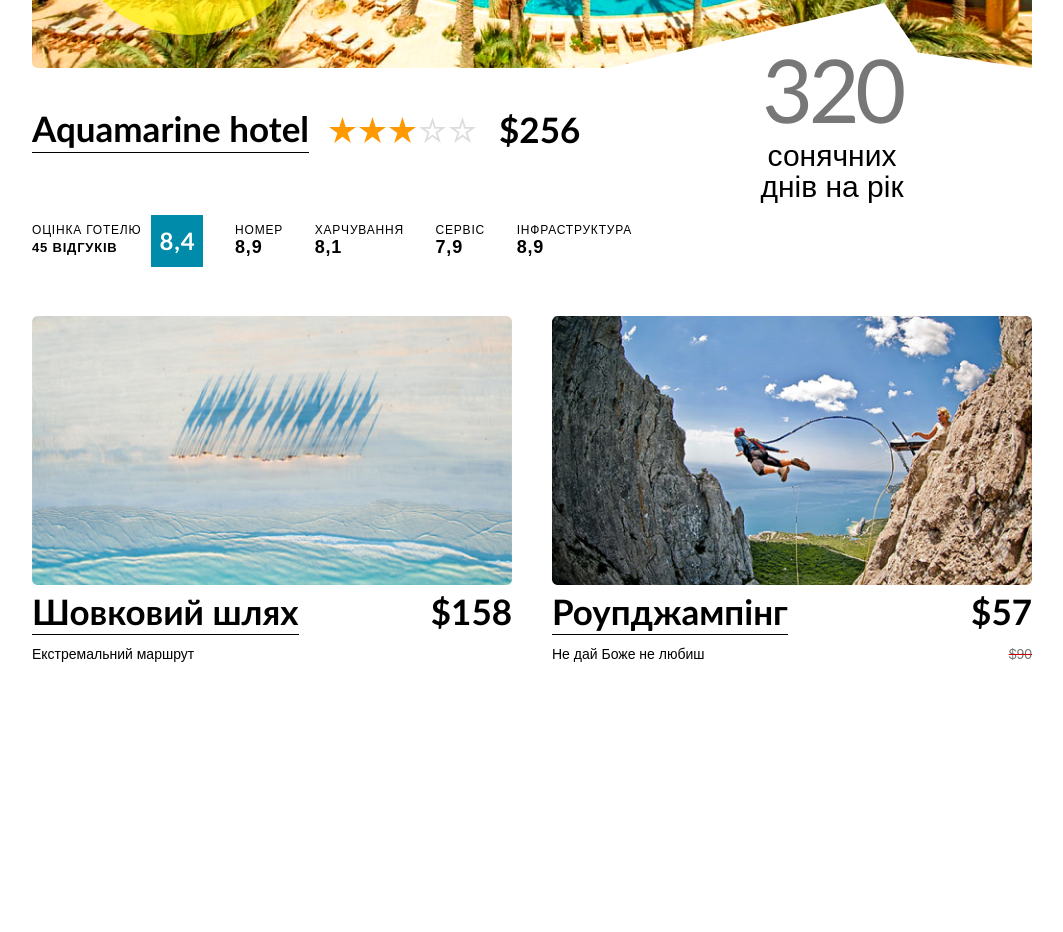
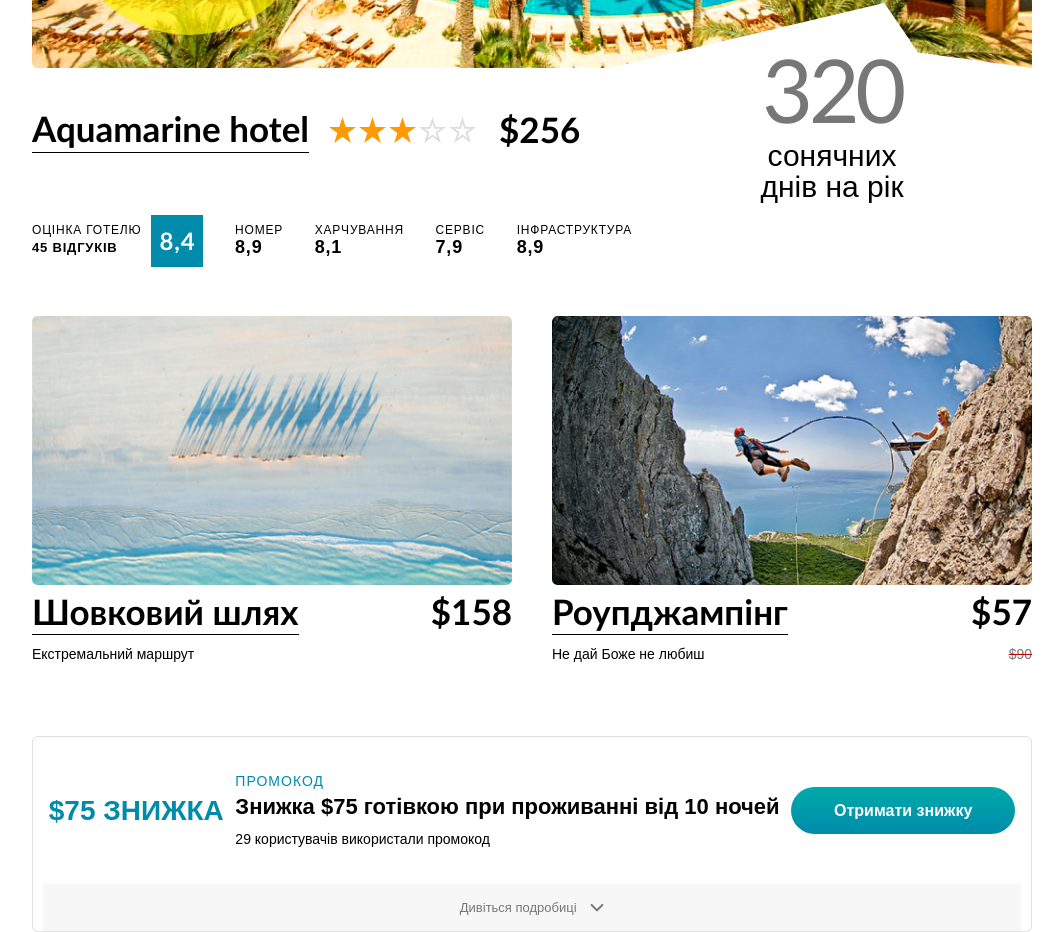
Before and after one commit to ruslanvasylyshyn/landing_aweb, a website built with Parcel: page src/index.html in a window 1280 px wide. Shown: the part 613-1545 px from the top of the page, without its empty margins (108-1171 px from the left). Before the commit the page ends 1301 px from the top, so only its background shows below. Built offline with nearby package versions, Linux system fonts and the light colour scheme.

Commit message:
fourth section

```diff
--- a/src/index.html
+++ b/src/index.html
@@ -126,6 +126,28 @@
       </div>
     </section>
 
+    <section class="fourth_section">
+      <div class="fourth_section_container container">
+        <div class="fourth_section-wrapper">
+          <div class="fourth_section-promo">
+            <div class="fourth_section-price">$75 ЗНИЖКА</div>
+            <div class="fourth_section-title">
+              <p>промокод</p>
+              <p>Знижка $75 готівкою при проживанні від 10 ночей</p>
+              <p>29 користувачів використали промокод</p>
+            </div>
+            <button>Отримати знижку</button>
+          </div>
+          <div class="fourth_section-details">
+            <a href="#">
+              Дивіться подробиці
+              <img src="./images/arrow.svg" alt="arrow icon" />
+            </a>
+          </div>
+        </div>
+      </div>
+    </section>
+
     <script type="module" src="scripts/main.js"></script>
   </body>
 </html>
--- a/src/styles/main.scss
+++ b/src/styles/main.scss
@@ -5,6 +5,7 @@
 @import './sections/header.scss';
 @import './sections/hero_section.scss';
 @import './sections/third_section.scss';
+@import './sections/fourth_section.scss';
 
 html {
   font-family: 'Roboto', sans-serif;
--- /dev/null
+++ b/src/styles/sections/fourth_section.scss
@@ -0,0 +1,150 @@
+@forward '../utils/vars.scss';
+
+.fourth_section {
+  margin-top: 48px;
+
+  &_container {
+    height: 196px;
+  }
+
+  &-wrapper {
+    height: 100%;
+    width: 100%;
+    border: 1px solid #e0e0e0;
+    border-radius: 6px;
+    padding: 0 10px;
+  }
+
+  &-promo {
+    width: 100%;
+    height: 147px;
+    display: flex;
+    justify-content: space-around;
+    align-items: center;
+    font-family: 'Arial';
+    font-style: normal;
+
+    & > button {
+      width: 224px;
+      height: 47px;
+      background: linear-gradient(180deg, #00aaaa 0%, #008baa 100%);
+      border-radius: 24px;
+      border: transparent;
+      font-family: 'Arial';
+      font-style: normal;
+      font-weight: 700;
+      font-size: 16px;
+      line-height: 21px;
+      color: $c-white;
+      cursor: pointer;
+      transition: $transition-time;
+
+      &:hover {
+        background: $c-white;
+        color: $c-primary;
+        border: 2px solid $c-primary;
+      }
+
+      &:active {
+        color: $c-black;
+        border: 2px solid $c-black;
+      }
+    }
+  }
+
+  &-price {
+    font-weight: 700;
+    font-size: 28px;
+    line-height: 120%;
+    text-align: center;
+    color: $c-primary;
+  }
+
+  &-title {
+    & p:first-child {
+      font-weight: 400;
+      font-size: 14px;
+      line-height: 120%;
+      letter-spacing: 1px;
+      text-transform: uppercase;
+      color: $c-primary;
+      margin-bottom: 4px;
+    }
+
+    & p:nth-child(2) {
+      font-weight: 700;
+      font-size: 22px;
+      line-height: 130%;
+      color: $c-black;
+      margin-bottom: 8px;
+    }
+
+    & p:last-child {
+      font-weight: 400;
+      font-size: 14px;
+      line-height: 19px;
+      color: $c-black;
+    }
+  }
+
+  &-details {
+    height: 47px;
+    background-color: #f7f7f7;
+    border-top: #e0e0e0;
+    display: flex;
+    justify-content: center;
+    align-items: center;
+
+    & > a {
+      text-decoration: none;
+      font-family: 'Arial';
+      font-style: normal;
+      font-weight: 400;
+      font-size: 13px;
+      line-height: 120%;
+      color: #777777;
+      border-bottom: 1px solid transparent;
+      transition: $transition-time;
+
+      &:hover {
+        border-bottom: 1px solid #777777;
+      }
+
+      & > img {
+        margin-left: 10px;
+      }
+    }
+  }
+}
+
+@media screen and (max-width: 750px) {
+  .fourth_section-title {
+    text-align: center;
+  }
+}
+
+@media screen and (max-width: 600px) {
+  .fourth_section {
+    &_container {
+      height: fit-content;
+    }
+
+    &-wrapper {
+      padding: 0;
+    }
+
+    &-promo {
+      flex-direction: column;
+      height: 100%;
+
+      & > div,
+      & > button {
+        margin-bottom: 20px;
+      }
+
+      & > div:first-child {
+        margin-top: 20px;
+      }
+    }
+  }
+}
--- a/src/styles/utils/_vars.scss
+++ b/src/styles/utils/_vars.scss
@@ -7,4 +7,4 @@ $header-line-height: 18px;
 // $dark-grey: #3e3e3e;
 // $placeholder-grey: #b9c1ce;
 // $light-grey: #9fadc2;
-$transition-time: 2s;
+$transition-time: 0.5s;
```
Also changed, not shown: src/images/arrow.svg (added).
